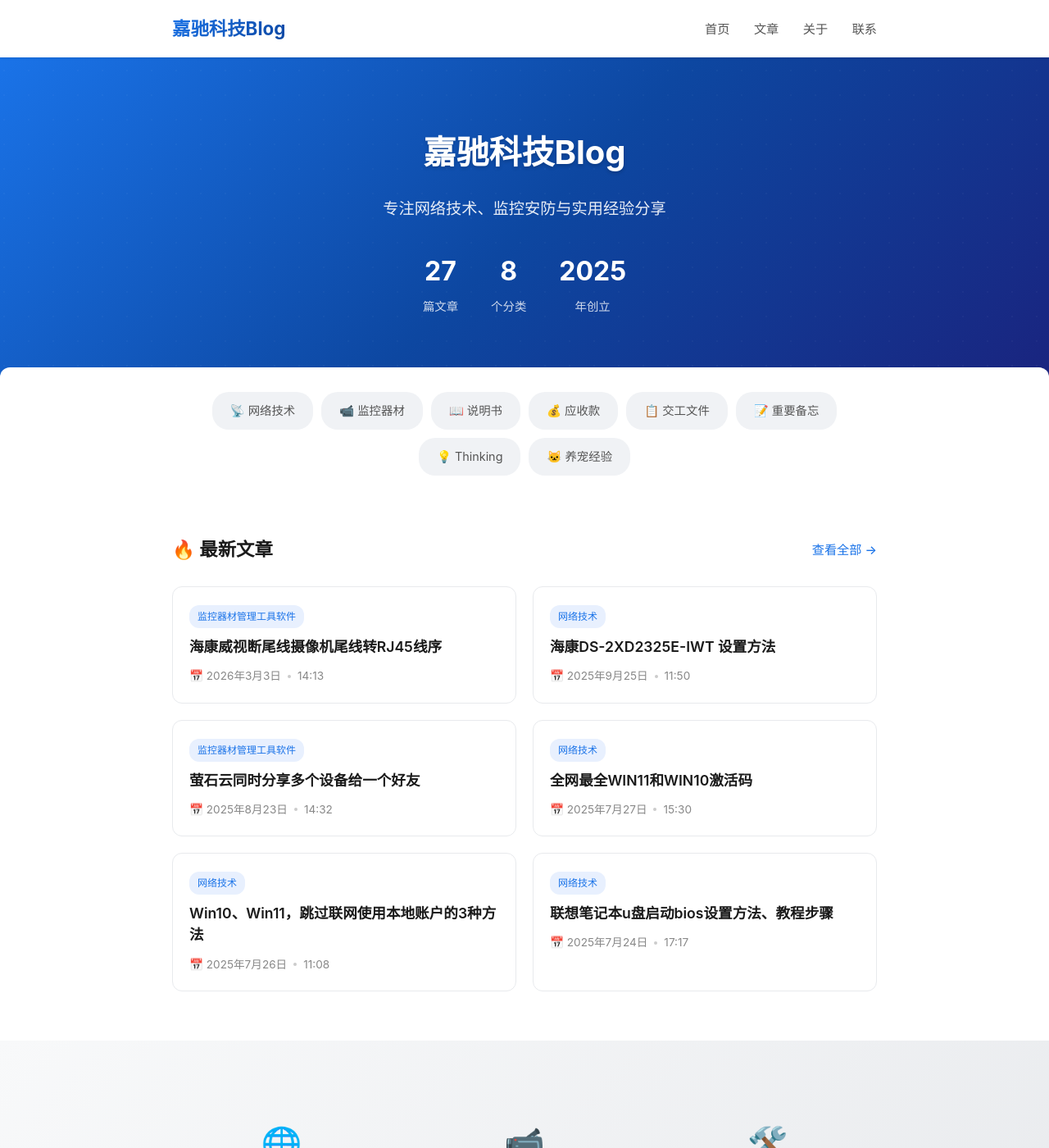
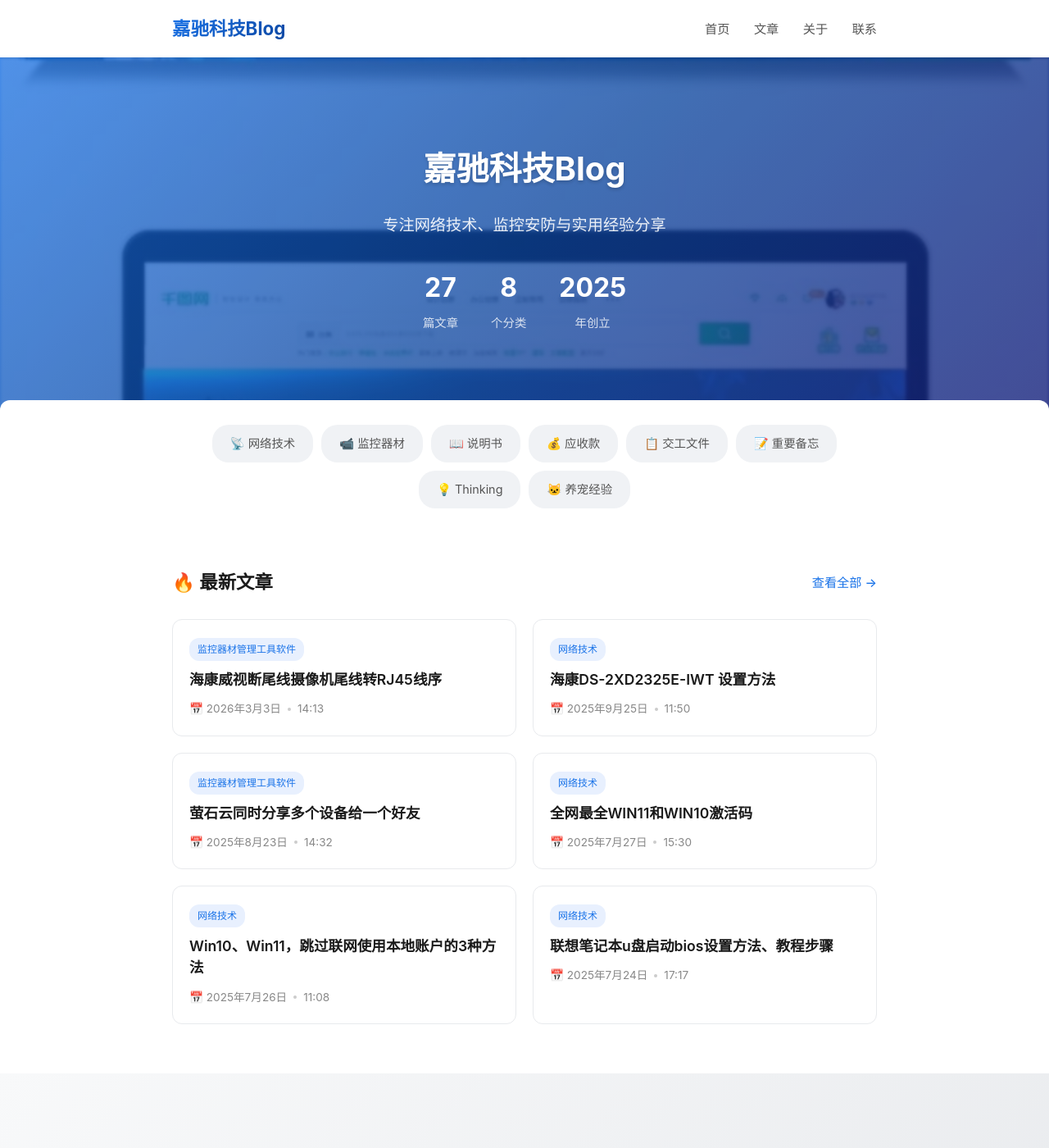
Before and after one commit to wangtnt/jiachi-blog, a Jekyll site: the page index.html, which Jekyll copies as it is, in a window 1280 px wide and 1400 px high. Shown: the whole window at 82% size. Built offline with Jekyll 4.4.1, drawn with Linux system fonts in a browser that asks for light colours.

Commit message:
添加科技感背景图到Hero区域

```diff
--- a/index.html
+++ b/index.html
@@ -48,9 +48,13 @@
 
         /* Hero区域 */
         .hero {
-            background: linear-gradient(135deg, #1a73e8 0%, #0d47a1 50%, #1a237e 100%);
+            background: linear-gradient(135deg, rgba(26,115,232,0.85) 0%, rgba(13,71,161,0.9) 50%, rgba(26,35,126,0.95) 100%),
+                        url('images/hero-bg.jpg');
+            background-size: cover;
+            background-position: center;
+            background-attachment: fixed;
             color: white;
-            padding: 80px 0 100px;
+            padding: 100px 0 120px;
             text-align: center;
             position: relative;
             overflow: hidden;
@@ -58,13 +62,15 @@
         .hero::before {
             content: '';
             position: absolute;
-            top: -50%;
-            left: -50%;
-            width: 200%;
-            height: 200%;
-            background: radial-gradient(circle, rgba(255,255,255,0.1) 1px, transparent 1px);
-            background-size: 30px 30px;
-            opacity: 0.3;
+            top: 0;
+            left: 0;
+            width: 100%;
+            height: 100%;
+            background: url('images/hero-bg.jpg');
+            background-size: cover;
+            background-position: center;
+            opacity: 0.15;
+            filter: blur(2px);
         }
         .hero .container { position: relative; z-index: 1; }
         .hero h2 {
```
Also changed, not shown: images/hero-bg.jpg (added).
